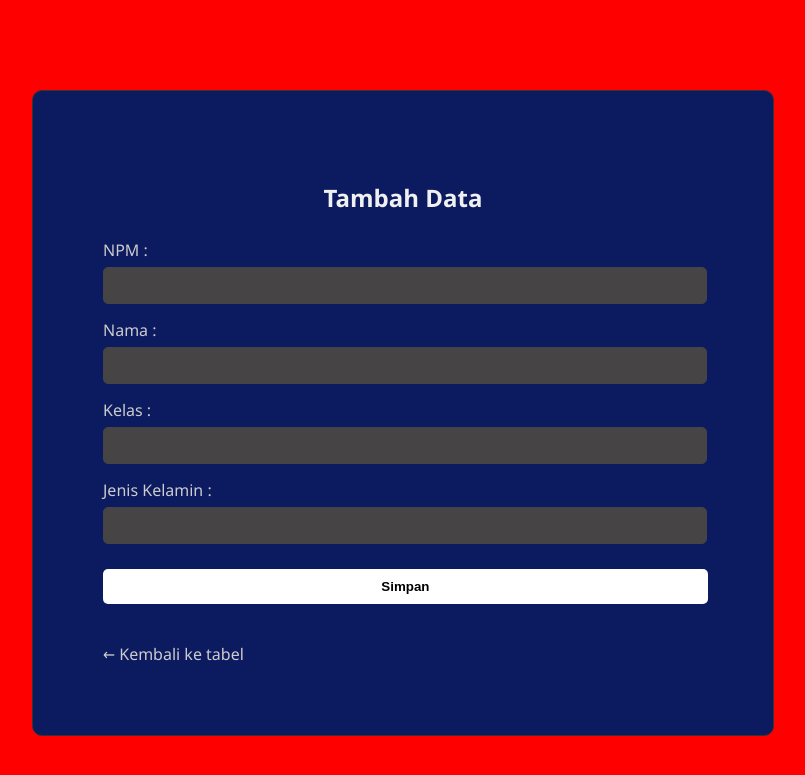
After one commit to mmwafa666/tugas-8, a PHP site: page /tambah.php in a window 1280 px wide. The commit adds this page. Shown: the top 775 px of the page, without its empty margins (237-1042 px from the left). Run offline with PHP 8.4, Linux system fonts and the light colour scheme.

Commit message:
first commit

```diff
--- a/mahasiswa.php
+++ b/mahasiswa.php
@@ -1,13 +1,40 @@
 <?php
 
-require_once "Database.php";
+require_once 'database.php';
 
-class Mahasiswa{
-    public $db;
-    function __construct(){
+class Mahasiswa {
+
+    private $db;
+
+    public function __construct()
+    {
         $this->db = new Database();
     }
-    function tampil($table){
-        return $this->db->select($table);
+
+    public function getAllData()
+    {
+        return $this->db->select('mahasiswa');
+    }
+
+    public function getDataById($id)
+    {
+        return $this->db->select('mahasiswa', ['id' => $id]);
+    }
+
+    public function addData($data)
+    {
+        return $this->db->insert('mahasiswa', $data);
+    }
+
+    public function deleteData()
+    {
+        return $this->db->delete('mahasiswa');
+    }
+
+    public function updateData($data, $id)
+    {
+        return $this->db->update('mahasiswa', $data, $id);
     }
 }
+
+?>
--- a/style.css
+++ b/style.css
@@ -1,49 +1,100 @@
 body {
+    background-color: #fd0000;
+    color: #ffffff;
     font-family: 'Segoe UI', Tahoma, Geneva, Verdana, sans-serif;
-    background: linear-gradient(135deg, #2f00ff, #492ecd);
-    margin: 0;
-    padding: 40px;
-    color: #ffffff;
+    padding-top: 2rem;
 }
+
+/* header */
 
 h1 {
     text-align: center;
+    color: #f0f0f0;
+    font-size: 2em;
     margin-bottom: 30px;
-    color: #ffffff;
-    text-shadow: 1px 1px 2px rgba(0, 0, 0, 0.6);
+}
+
+/* Content */
+
+.content {
+    display: flex;
+    justify-content: center;
+    align-items: center;
+    flex-direction: column;
 }
 
 table {
-    width: 80%;
-    margin: auto;
+    width: 100%;
     border-collapse: collapse;
-
-
-    background: rgba(255, 255, 255, 0.12);
-    backdrop-filter: blur(20px);
-    -webkit-backdrop-filter: blur(20px);
-    border: 1px solid rgba(255, 255, 255, 0.25);
-    border-radius: 15px;
-    box-shadow: 0 8px 32px rgba(0, 0, 0, 0.25);
-    overflow: hidden;
+    background-color: #1e1e1e;
+    border: 1px solid #333;
 }
 
 th, td {
-    padding: 14px 18px;
-    text-align: center;
-    border-bottom: 1px solid rgba(255, 255, 255, 0.15);
-    color: #f0f0f0;
-    font-size: 16px;
+    padding: 12px 15px;
+    border: 1px solid #333;
+    text-align: left;
 }
 
 th {
-    background-color: rgba(0, 0, 0, 0.5);
-    color: #ffffff;
-    letter-spacing: 0.5px;
-    font-weight: 600;
+    background-color: #2c2c2c;
+    color: #e0e0e0;
+}
+
+tr:nth-child(even) {
+    background-color: #1a1a1a;
 }
 
 tr:hover {
-    background-color: rgba(173, 216, 230, 0.2);
+    background-color: #2b2b2b;
     transition: background-color 0.3s ease;
 }
+
+td {
+    color: #ddd;
+}
+
+.btn {
+    padding: 8px 12px;
+    border: none;
+    border-radius: 5px;
+    margin: 2px;
+    cursor: pointer;
+    font-weight: bold;
+}
+
+a {
+    padding-top: 1.5rem;
+    text-decoration: none;
+    color: #fff;
+}
+
+.btn.add {
+    background-color: #ffffff;
+    color: black;
+
+}
+
+.btn.add:hover {
+    background-color: rgb(196, 196, 196);
+}
+
+.btn.edit {
+    background-color: #2300d2;
+    color: white;
+
+}
+
+.btn.edit:hover {
+    background-color: #7a7a7a;
+}
+
+.btn.delete {
+    background-color: #ff0000;
+    color: white;
+
+}
+
+.btn.delete:hover {
+    background-color: #655757;
+}
--- /dev/null
+++ b/tambah.php
@@ -0,0 +1,141 @@
+<!DOCTYPE html>
+<html lang="en">
+<head>
+  <meta charset="UTF-8">
+  <title>Form Tambah Data</title>
+  <link rel="stylesheet" href="style.css">
+  <style>
+    body {
+    background-color:rgb(255, 0, 0);
+    color:rgb(247, 246, 247);
+    font-family: 'Segoe UI', Tahoma, Geneva, Verdana, sans-serif;
+    align-items: center;
+    padding-top: 2rem;
+    }
+
+    .form-container {
+      max-width: 600px;
+      margin: 50px auto;
+      background-color:rgb(12, 26, 96);
+      padding: 70px;
+      border-radius: 10px;
+      border: 1px solid #333;
+    }
+
+    .form-container h2 {
+      text-align: center;
+      margin-bottom: 25px;
+      color: #f0f0f0;
+    }
+
+    .form-group {
+      margin-bottom: 15px;
+    }
+
+    label {
+      display: block;
+      margin-bottom: 6px;
+      color: #ccc;
+    }
+
+    input[type="text"] {
+      width: 97%;
+      padding: 10px;
+      border: 1px solid #444;
+      background-color:rgb(70, 68, 68);
+      color: #fff;
+      border-radius: 5px;
+    }
+
+    input[type="text"]:focus {
+      outline: none;
+      border-color: #555;
+      background-color: #333;
+    }
+
+    .btn-submit {
+      background-color: #fff;
+      color: black;
+      padding: 10px 16px;
+      border: none;
+      border-radius: 5px;
+      cursor: pointer;
+      font-weight: bold;
+      width: 37.8rem;
+      margin-top: 10px;
+    }
+
+    .btn-submit:hover {
+      background-color:rgb(186, 25, 25);
+    }
+
+    .btn-back {
+      display: inline-block;
+      margin-top: 15px;
+      color: #ccc;
+      text-decoration: none;
+    }
+
+    .btn-back:hover {
+      text-decoration: underline;
+    }
+  </style>
+</head>
+<body>
+
+<div class="form-container">
+  <h2>Tambah Data</h2>
+  <form method="post" enctype="multipart/form-data">
+
+    <div class="form-group">
+      <label for="npm">NPM :</label>
+      <input type="text" name="npm" id="npm">
+    </div>
+
+    <div class="form-group">
+      <label for="nama">Nama :</label>
+      <input id="nama" type="text" name="nama" required>
+    </div>
+
+    <div class="form-group">
+      <label for="kelas">Kelas :</label>
+      <input type="text" name="kelas" id="kelas" required>
+    </div>
+
+    <div class="form-group">
+      <label for="jk">Jenis Kelamin :</label>
+      <input type="text" name="jk" id="jk" required>
+    </div>
+
+    <button type="submit" class="btn-submit" name="submit">Simpan</button>
+  </form>
+   <?php
+            require_once "mahasiswa.php";
+            $movie = new Mahasiswa();
+
+            if(isset($_POST['submit'])){
+                $id = $_POST['id'];
+                $npm = $_POST['npm'];
+                $nama = $_POST['nama'];
+                $kelas = $_POST['kelas'];
+                $jk = $_POST['jk'];
+
+                $data = [
+                    'id' => $id,
+                    'npm' => $npm,
+                    'nama' => $nama,
+                    'kelas' => $kelas,
+                    'jk' => $jk,
+                ];
+
+                $movie->addData($data);
+                echo "<script>alert('Data Berhasil Di Simpan'); window.location.href='index.php'</script>";
+
+            }
+        ?>
+
+  <a href="index.php" class="btn-back">← Kembali ke tabel</a>
+</div>
+
+</body>
+</html>
```
Also changed, not shown: database.php (+75 -6 lines), edit.php (added, +144 -0 lines), hapus.php (added, +7 -0 lines), index.php (+34 -5 lines).
